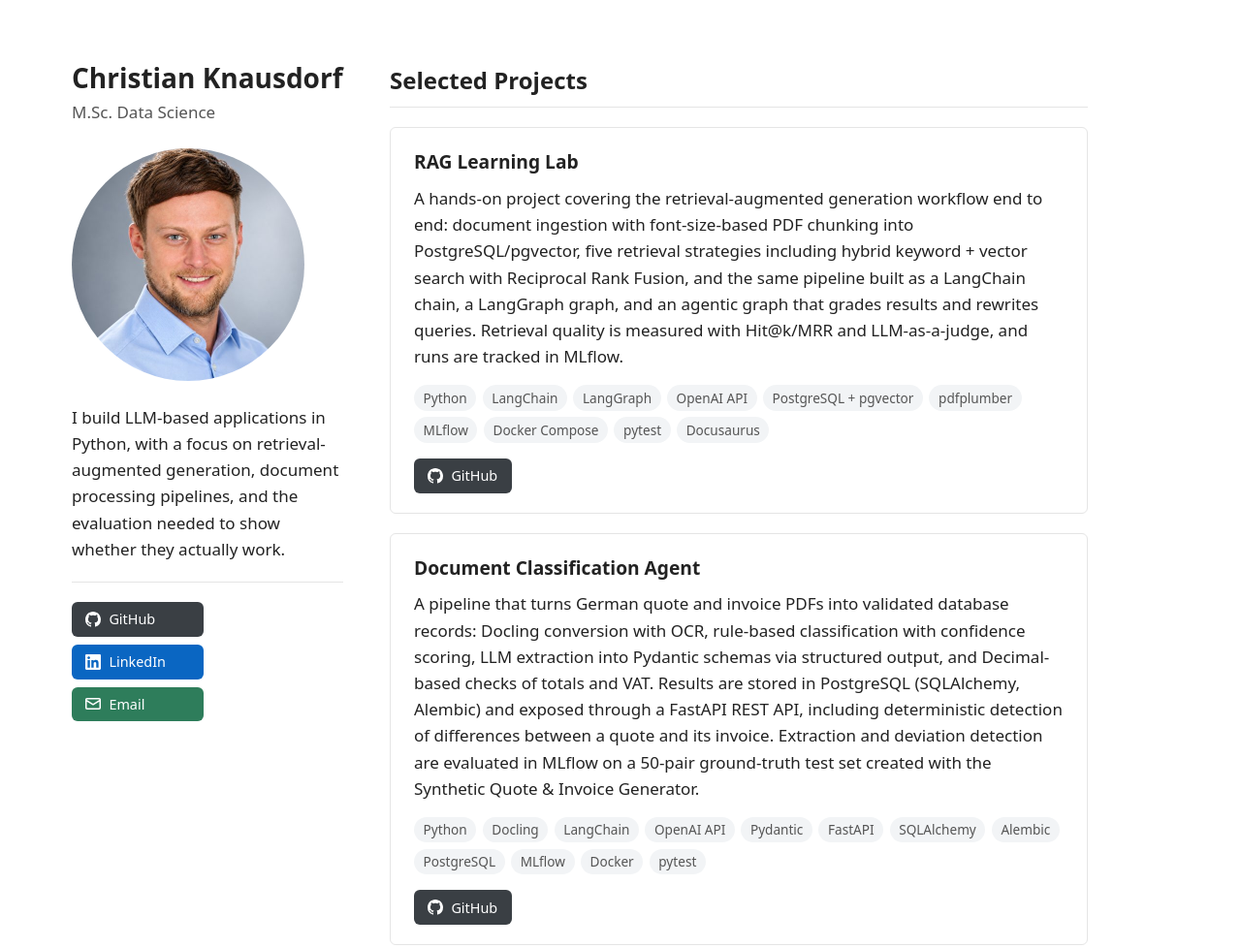
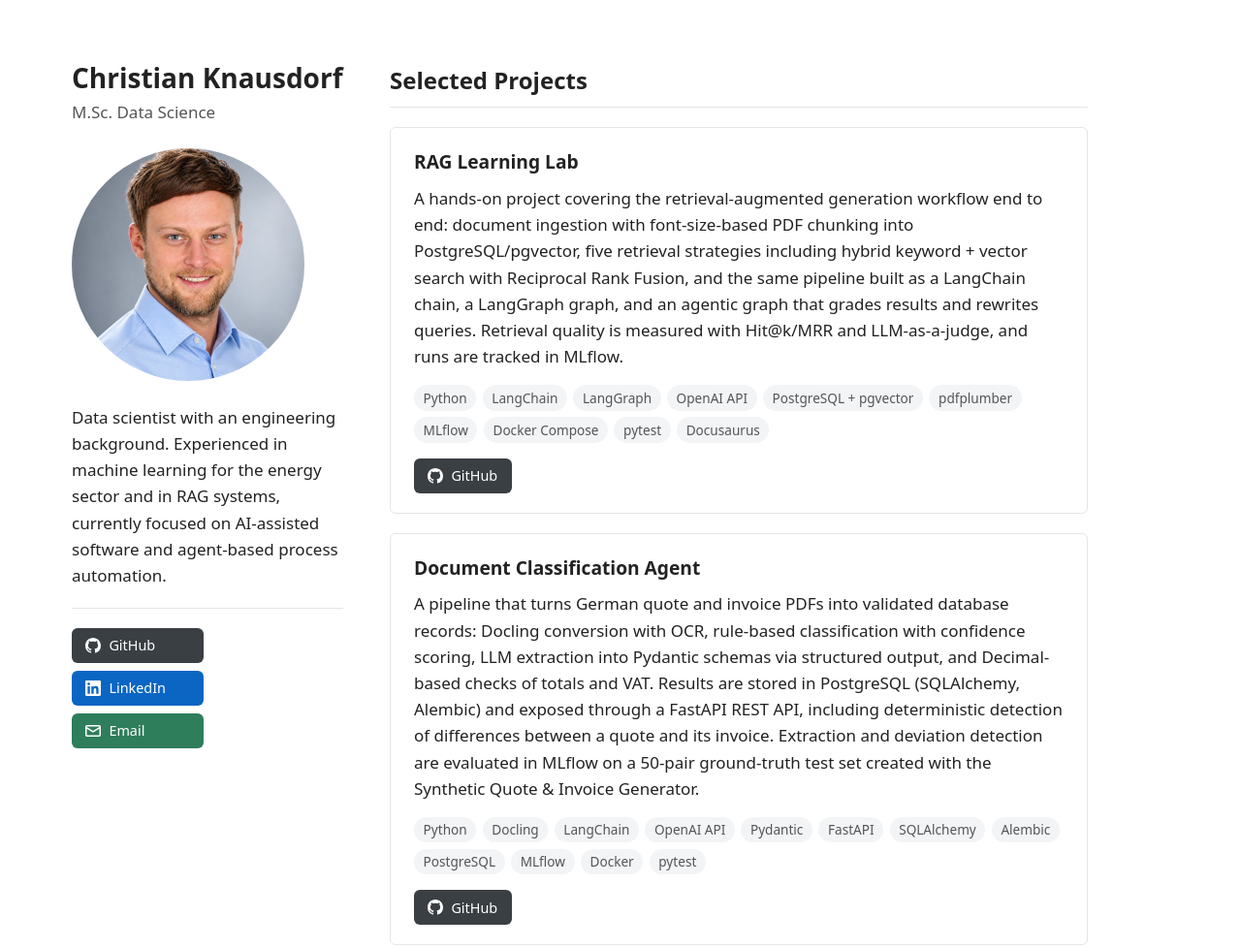
Before and after one commit to ChristianAIScience/portfolio, a plain HTML site: page index.html in a window 1280 px wide. Shown: the top 978 px of the page at 97% size. Drawn offline with Linux system fonts and the light colour scheme.

Commit message:
new kurz intro

```diff
--- a/index.html
+++ b/index.html
@@ -19,8 +19,8 @@
            alt="Profile photo of Christian Knausdorf">
 
       <p class="profile-intro">
-        I build LLM-based applications in Python, with a focus on retrieval-augmented generation,
-        document processing pipelines, and the evaluation needed to show whether they actually work.
+        Data scientist with an engineering background. Experienced in machine learning for the energy
+        sector and in RAG systems, currently focused on AI-assisted software and agent-based process automation.
       </p>
 
       <ul class="contact-list" aria-label="Contact">
```
Also changed, not shown: 1 other file.
